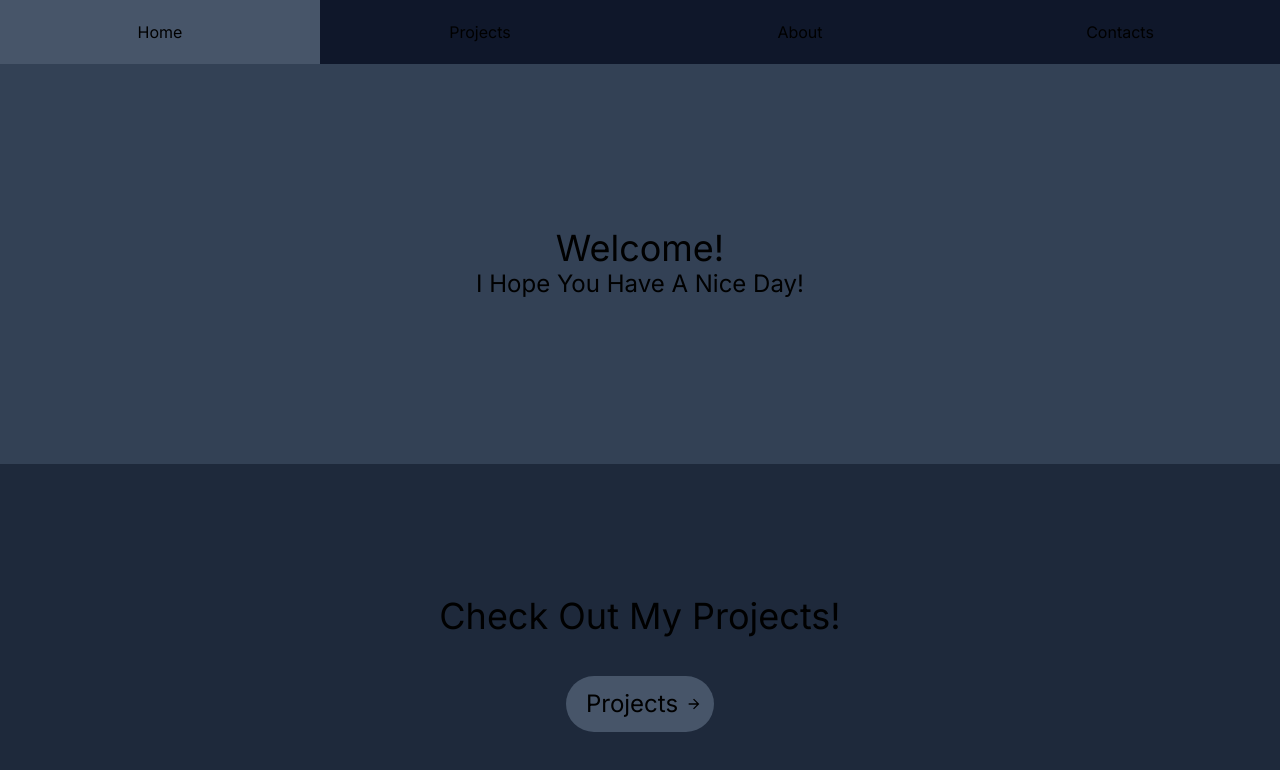
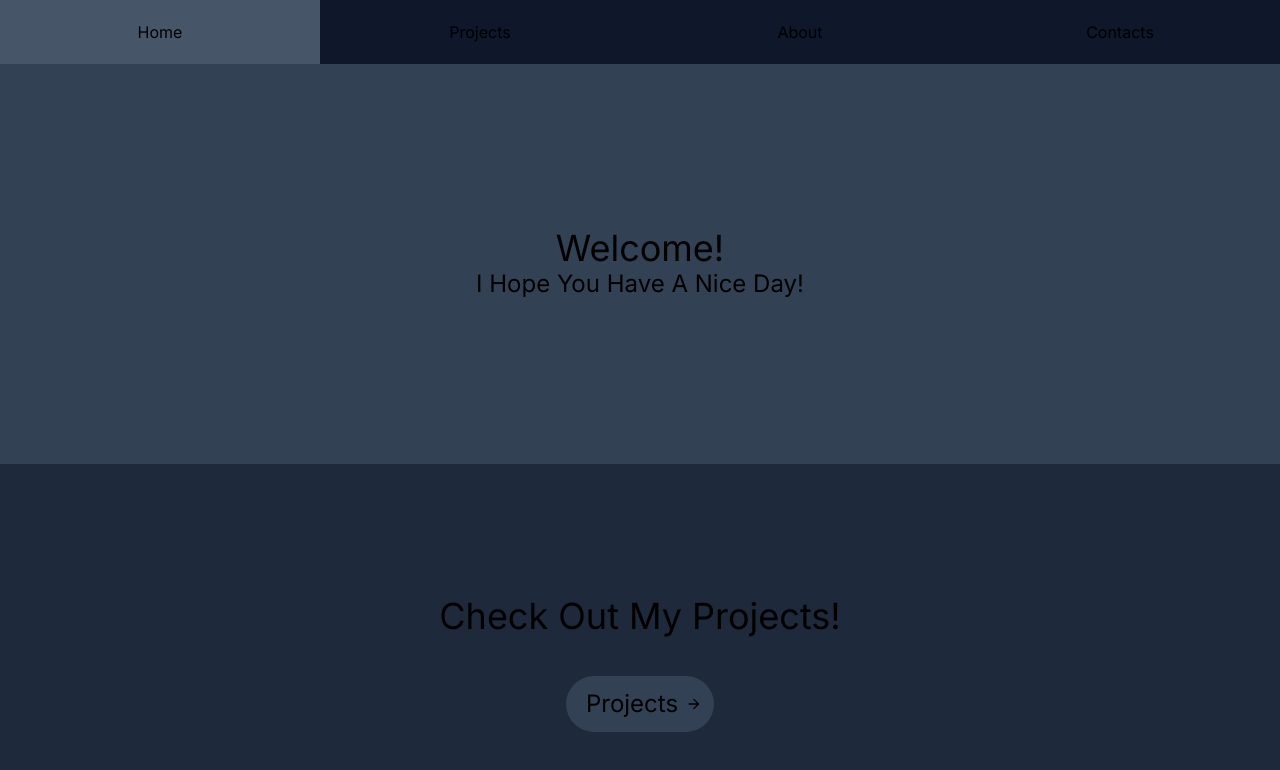
Before and after one commit to Simon7896/personal-website, a Next.js app: page / in a window 1280 px wide. Shown: the top 770 px of the page. Built offline with nearby package versions, Linux system fonts and the light colour scheme.

Commit message:
Changed colour of project button, added highlight

```diff
--- a/src/app/page.tsx
+++ b/src/app/page.tsx
@@ -10,7 +10,7 @@ export default function App() {
       </div>
       <div className="basis-1/2 w-full self-center flex flex-col justify-center bg-slate-800">
         <h1 className="text-4xl text-center m-5">Check Out My Projects!</h1>
-        <Link href="/projects" className="flex flex-row self-center justify-center items-center p-3 m-5 rounded-full bg-slate-600">
+        <Link href="/projects" className="flex flex-row self-center justify-center items-center p-3 m-5 rounded-full bg-slate-700 hover:bg-slate-600">
           <p className="text-2xl text-center mx-2">Projects </p>
           <MdArrowForward/>
         </Link>
```
